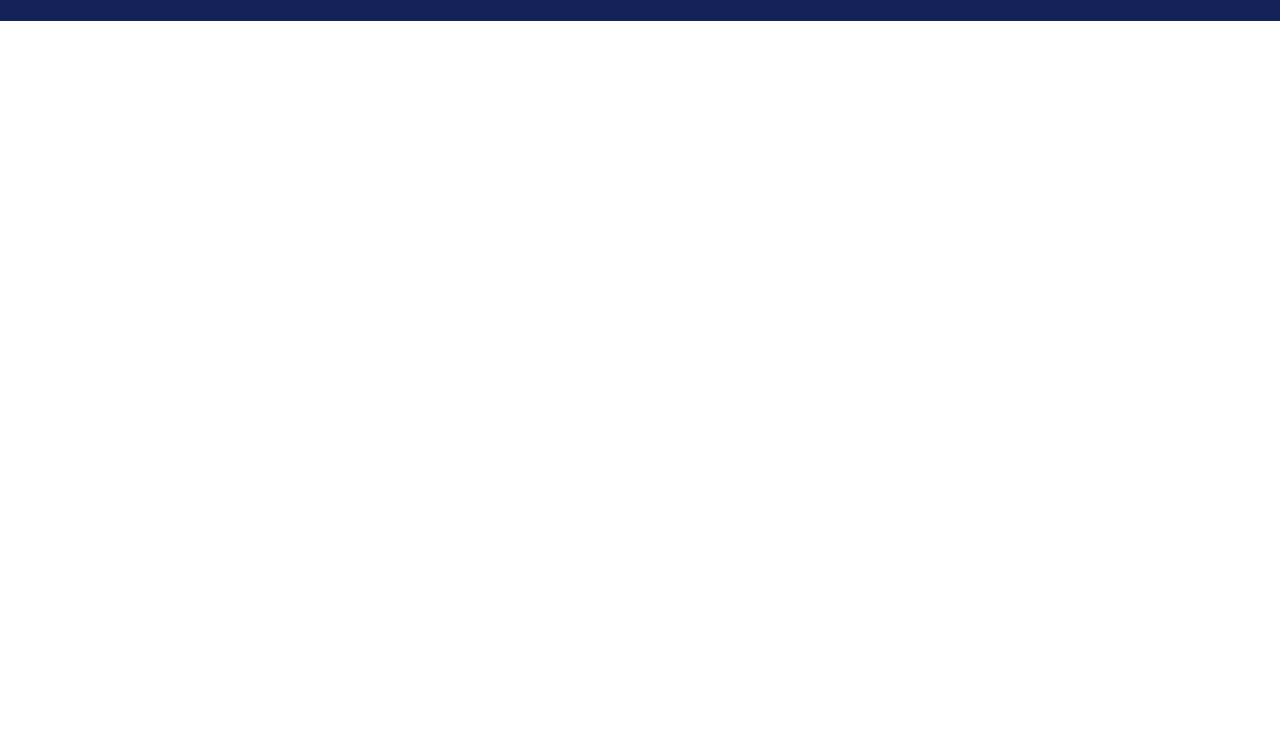
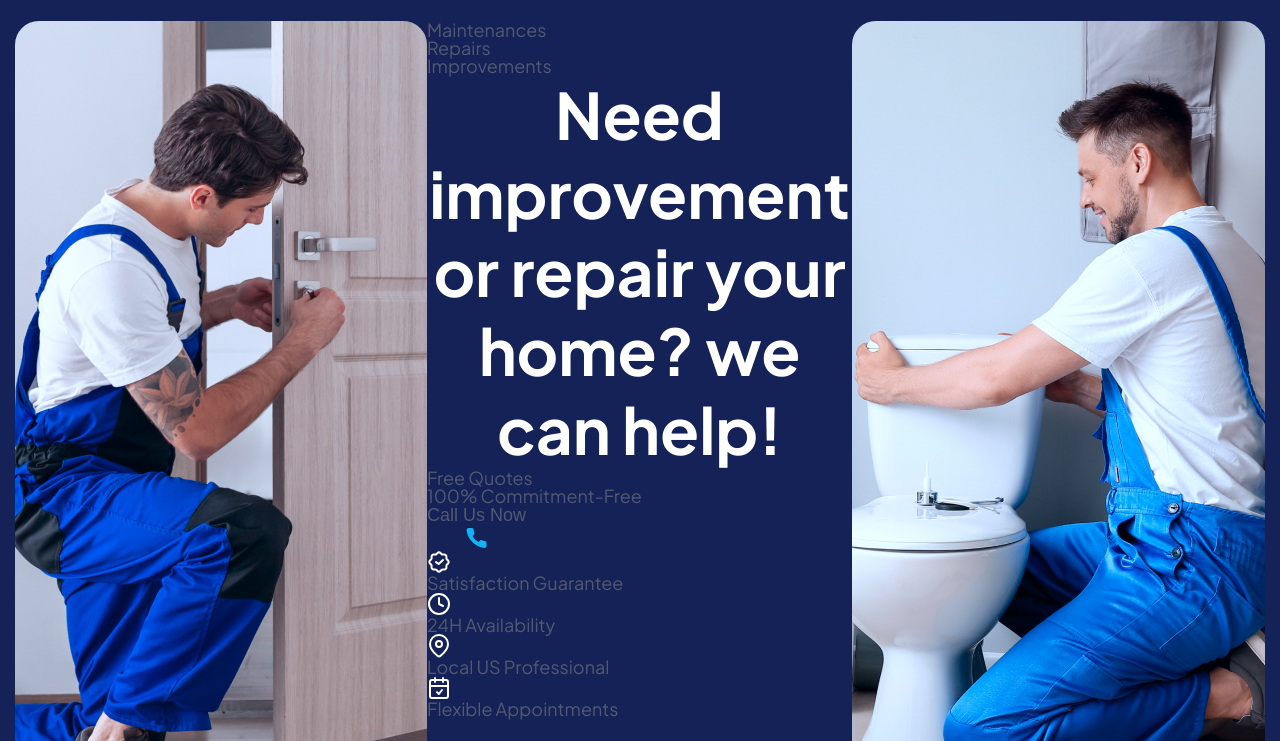
Before and after one commit to AnneRom/HomeServices, a plain HTML site: page index.html in a window 1280 px wide. Shown: the part 59-800 px from the top of the page. Drawn offline with Linux system fonts and the light colour scheme.

Commit message:
Lesson_04-11
Зробили структуру нової секції main та початкові стилі.

```diff
--- a/index.html
+++ b/index.html
@@ -28,6 +28,61 @@
         </div>
     </header>
     <div class="overlay" id="overlay"></div>
+    <main class="page">
+        <section class="main">
+            <div class="main__image"><img src="/source/images/bg-left.jpg" alt="Left"></div>
+            <div class="main__body">
+                <div class="main__content">
+                    <ul class="main-list">
+                        <li class="main-list__item">Maintenances</li>
+                        <li class="main-list__item">Repairs</li>
+                        <li class="main-list__item">Improvements</li>
+                    </ul>
+                    <div class="main__block-title block-title block-title-center">
+                        <h2 class="block-title__title block-title__title-big block-title__title-white">
+                            Need improvement or repair your home? we can help!
+                        </h2>
+                    </div>
+                    <ul class="main-listDone">
+                        <li class="done__item">Free  Quotes</li>
+                        <li class="done__item">100%  Commitment-Free</li>
+                    </ul>
+                    <button class="main__button call-button">
+                        <span>Call Us Now</span>
+                        <div class="call-button__icon"><img src="/source/images/icons/icon6.svg" alt="Call"></div>
+                    </button>
+                </div>
+                <div class="main_advantages">
+                    <div class="advantages-main__item">
+                        <div class="advantages-main__icon"><img src="/source/images/icons/icon1.svg" alt="icon1"></div>
+                        <div class="advantages-main__text">
+                            <p>Satisfaction Guarantee</p>
+                        </div>
+                    </div>
+                    <div class="advantages-main__item">
+                        <div class="advantages-main__icon"><img src="/source/images/icons/icon2.svg" alt="icon2"></div>
+                        <div class="advantages-main__text">
+                            <p>24H Availability</p>
+                        </div>
+                    </div>
+                    <div class="advantages-main__item">
+                        <div class="advantages-main__icon"><img src="/source/images/icons/icon3.svg" alt="icon3"></div>
+                        <div class="advantages-main__text">
+                            <p>Local US Professional</p>
+                        </div>
+                    </div>
+                    <div class="advantages-main__item">
+                        <div class="advantages-main__icon"><img src="/source/images/icons/icon4.svg" alt="icon4"></div>
+                        <div class="advantages-main__text">
+                            <p>Flexible Appointments</p>
+                        </div>
+                    </div>
+                </div>
+            </div>
+            <div class="main__image"><img src="/source/images/bg-right.jpg" alt="Right"></div>
+
+        </section>
+    </main>
 <script src="script.js"></script>
 </body>
 </html>
--- a/styles/style.css
+++ b/styles/style.css
@@ -43,7 +43,7 @@ button {
 }
 /* #endregion */
 
-/* Стилі за замовченням */
+/* #region  Стилі за замовченням*/
 :root {
     --Primary-Dark-Blue-1: #142257;
     --Primary-Dark-Blue-2: #1F3584;
@@ -115,7 +115,9 @@ body {
     line-height: 1.56;
 }
 
-/*Header*/
+/*#endregion*/
+
+/* #region Header*/
 .header {
     background-color: var(--Primary-Dark-Blue-1);
     position: relative;
@@ -261,6 +263,7 @@ body {
 .menu__body.no-transition {
     transition: none !important;
 }
+/*#endregion*/
 
 .overlay {
     position: fixed;
@@ -274,9 +277,43 @@ body {
     transition: opacity 0.3s ease; /* Плавний перехід */
     z-index: 4; /* Менше, ніж у меню та хедера */
 }
-
 /* Коли меню відкрите */
 .overlay.active {
     opacity: 1;
     visibility: visible;
 }
+
+.page {
+}
+.main {
+    background-color: var(--Primary-Dark-Blue-1);
+    display: grid;
+    grid-template-columns: auto 1fr auto;
+    padding: 0 15px 60px 15px;
+    min-height: 100vh;
+}
+.main__image {
+    overflow: hidden;
+}
+.main__image img {
+    border-radius: 24px;
+    object-position: top;
+}
+.main__body {
+}
+.main__content {
+}
+.main__block-title {
+}
+.block-title {
+}
+.block-title-center {
+}
+.block-title__title {
+}
+.block-title__title-big {
+}
+.block-title__title-white {
+}
+.main_advantages {
+}
```
Also changed, not shown: source/images/bg-left.jpg (added), source/images/bg-right.jpg (added), source/images/icons/icon1.svg (added), source/images/icons/icon2.svg (added), source/images/icons/icon3.svg (added), source/images/icons/icon4.svg (added), source/images/icons/icon5.svg (added), source/images/icons/icon6.svg (added).
